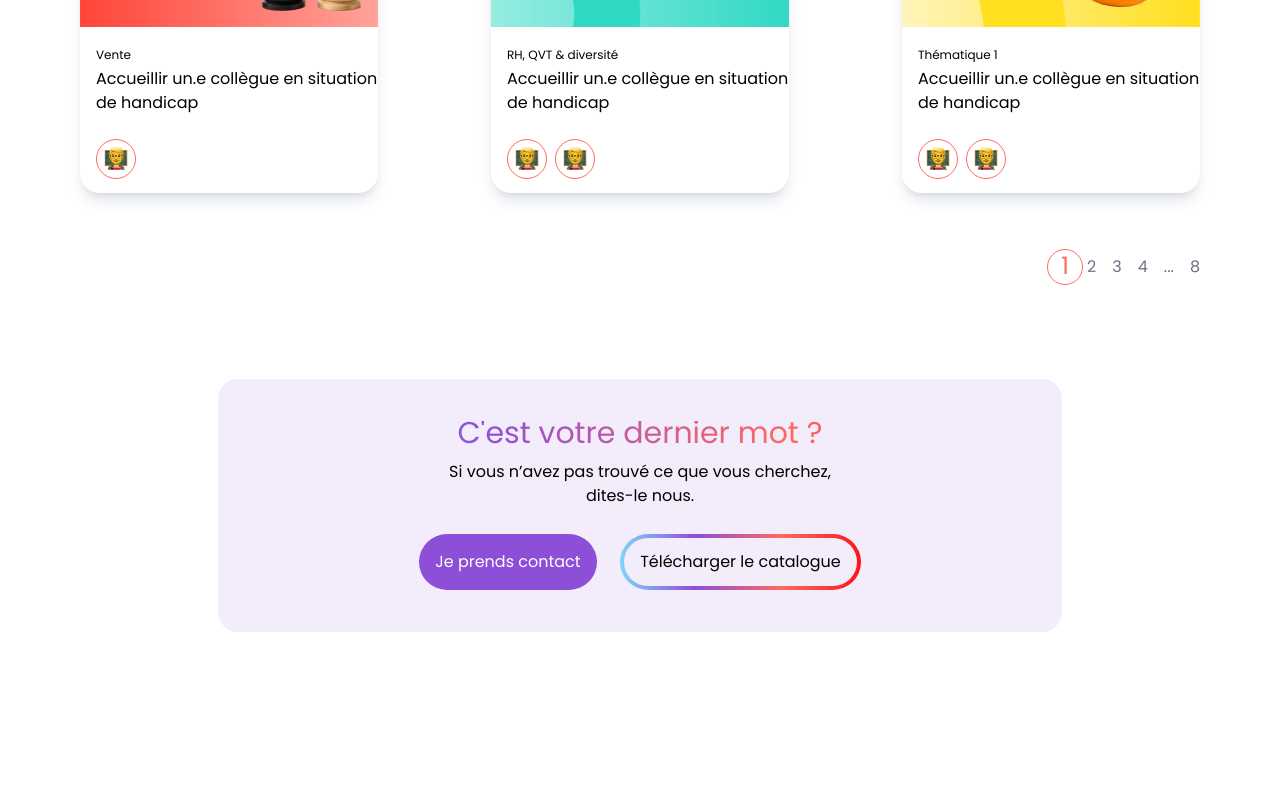
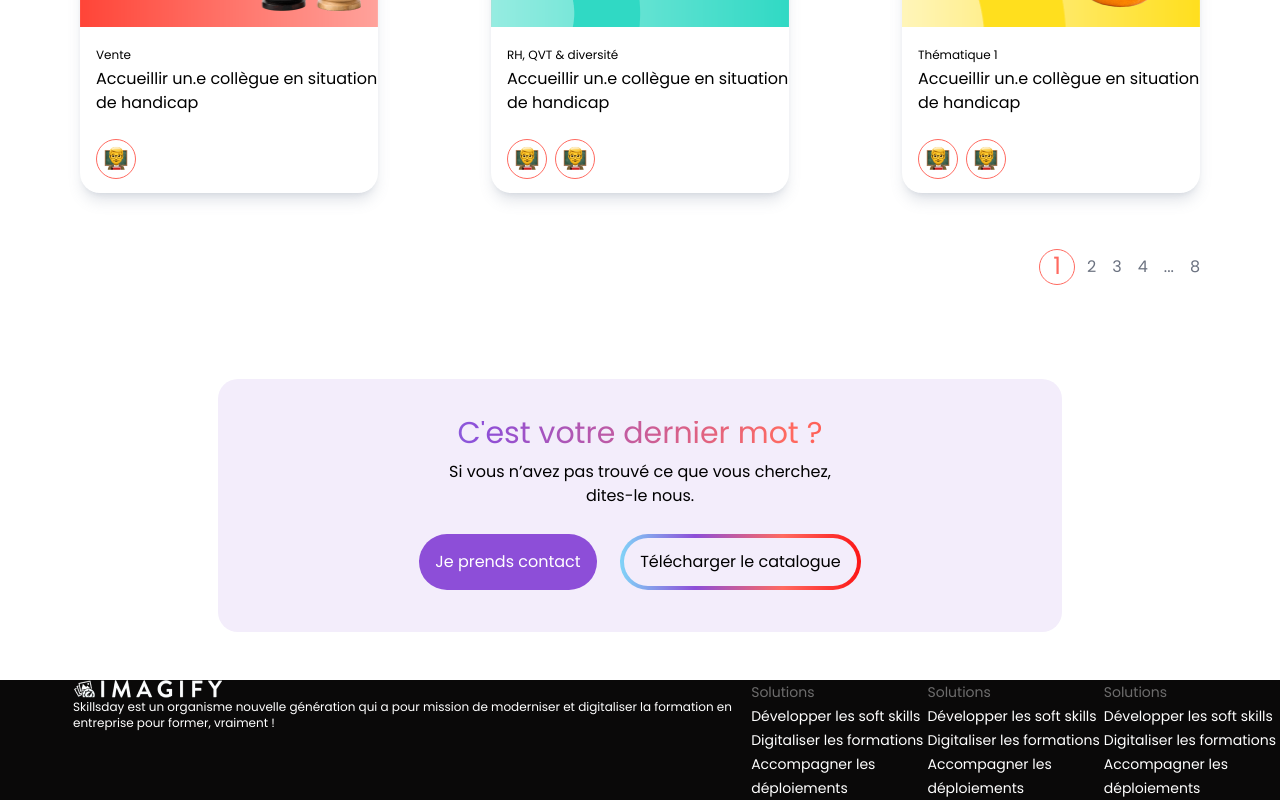
Before and after one commit to IIM-Creative-Technology/framework-front-end-a2dw2-delvallee_dinhvu, a Vue app: page / in a window 1280 px wide. Shown: the part 2997-3797 px from the top of the page. Before the commit the page ends 3677 px from the top, so only its background shows below. Built offline with nearby package versions, Linux system fonts and the light colour scheme.

Commit message:
done responsive and start footer

```diff
--- a/src/App.vue
+++ b/src/App.vue
@@ -9,6 +9,7 @@ import Card from "./components/Card.vue";
 import Card_emoji from "./components/card_emoji.vue";
 import image_card from "./components/image_card.vue";
 import Nbr_page from "./components/nbr_page.vue";
+import Footer from "./components/Footer.vue";
 
 </script>
 
@@ -16,7 +17,7 @@ import Nbr_page from "./components/nbr_page.vue";
     <Header></Header>
 
 
-  <section class=" mx-20 mt-margin_cards_nav">
+  <section class=" mx-20 mt-margin_cards_nav max-sp:mx-4 max-sp:mt-margin_cards_nav_responsive">
     <div class="flex justify-between mb-thirty_space">
       <h1 class="text-lg font-bold uppercase">Les plus populaires &#128293;</h1>
       <div class="flex items-center">
@@ -24,8 +25,8 @@ import Nbr_page from "./components/nbr_page.vue";
         <img src="/img/Vector_1.png" class="pl-twenty_space w-auto">
       </div>
     </div>
-    <div class="flex flex-wrap justify-between">
-      <div class=" flex flex-col-reverse shadow-lg shadow-slate-500/20 w-card_width h-card_height rounded-card mb-5" >
+    <div class="flex flex-wrap justify-between max-sp:flex-nowrap max-sp:flex-col max-sp:items-center ">
+      <div class=" flex flex-col-reverse shadow-lg shadow-slate-500/20 w-card_width h-card_height rounded-card mb-5 max-sp:w-auto" >
         <div class="ml-4">
           <Card title="Accueillir un.e collègue en situation de handicap" sub_text="Management & Leadership" link_img="/img/7b34556817e126415d07d1b23a06c666.png" />
           <div class="flex flex-row">
@@ -36,7 +37,7 @@ import Nbr_page from "./components/nbr_page.vue";
         </div>
         <image_card link_img="/img/Rectangle_1.png" />
       </div>
-      <div class=" flex flex-col-reverse shadow-lg shadow-slate-500/20 w-card_width h-card_height rounded-card mb-5">
+      <div class=" flex flex-col-reverse shadow-lg shadow-slate-500/20 w-card_width h-card_height rounded-card mb-5  max-sp:hidden">
         <div class="ml-4">
           <Card title="Accueillir un.e collègue en situation de handicap" sub_text="Vente" link_img="/img/7b34556817e126415d07d1b23a06c666.png" />
           <div class="flex flex-row">
@@ -45,7 +46,7 @@ import Nbr_page from "./components/nbr_page.vue";
         </div>
         <image_card link_img="/img/Rectangle_2.png" />
       </div>
-      <div class=" flex flex-col-reverse shadow-lg shadow-slate-500/20 w-card_width h-card_height rounded-card mb-5">
+      <div class=" flex flex-col-reverse shadow-lg shadow-slate-500/20 w-card_width h-card_height rounded-card mb-5 max-sp:hidden">
         <div class="ml-4">
           <Card title="Accueillir un.e collègue en situation de handicap" sub_text="RH, QVT & diversité" link_img="/img/7b34556817e126415d07d1b23a06c666.png" />
           <div class="flex flex-row">
@@ -55,7 +56,7 @@ import Nbr_page from "./components/nbr_page.vue";
         </div>
         <image_card link_img="/img/Rectangle_3.png" />
       </div>
-      <div class=" flex flex-col-reverse shadow-lg shadow-slate-500/20 w-card_width h-card_height rounded-card mb-5">
+      <div class=" flex flex-col-reverse shadow-lg shadow-slate-500/20 w-card_width h-card_height rounded-card mb-5 max-sp:hidden">
         <div class="ml-4">
           <Card title="Accueillir un.e collègue en situation de handicap" sub_text="Thématique 1" link_img="/img/7b34556817e126415d07d1b23a06c666.png" />
           <div class="flex flex-row">
@@ -67,10 +68,10 @@ import Nbr_page from "./components/nbr_page.vue";
       </div>
     </div>
 
-    <h1 class="text-lg font-bold pt-76 uppercase mb-10">Toutes les formations &#128640;</h1>
+    <h1 class="text-lg font-bold mt-76 uppercase mb-10 max-sp:mt-margin_title max-sp:mb-6">Toutes les formations &#128640;</h1>
 
-    <div class="flex flex-wrap justify-between">
-      <div class=" flex flex-col-reverse shadow-lg shadow-slate-500/20 w-card_width h-card_height rounded-card my-5" >
+    <div class="flex flex-wrap justify-between max-sp:flex-nowrap max-sp:flex-col max-sp:items-center">
+      <div class=" flex flex-col-reverse shadow-lg shadow-slate-500/20 w-card_width h-card_height rounded-card my-5 max-sp:w-auto max-sp:my-4" >
         <div class="ml-4">
           <Card title="Accueillir un.e collègue en situation de handicap" sub_text="Management & Leadership" link_img="/img/7b34556817e126415d07d1b23a06c666.png" />
           <div class="flex flex-row">
@@ -81,7 +82,7 @@ import Nbr_page from "./components/nbr_page.vue";
         </div>
         <image_card link_img="/img/Rectangle_1.png" />
       </div>
-      <div class=" flex flex-col-reverse shadow-lg shadow-slate-500/20 w-card_width h-card_height rounded-card my-5">
+      <div class=" flex flex-col-reverse shadow-lg shadow-slate-500/20 w-card_width h-card_height rounded-card my-5 max-sp:w-auto max-sp:my-4">
         <div class="ml-4">
           <Card title="Accueillir un.e collègue en situation de handicap" sub_text="Vente" link_img="/img/7b34556817e126415d07d1b23a06c666.png" />
           <div class="flex flex-row">
@@ -90,7 +91,7 @@ import Nbr_page from "./components/nbr_page.vue";
         </div>
         <image_card link_img="/img/Rectangle_2.png" />
       </div>
-      <div class=" flex flex-col-reverse shadow-lg shadow-slate-500/20 w-card_width h-card_height rounded-card my-5">
+      <div class=" flex flex-col-reverse shadow-lg shadow-slate-500/20 w-card_width h-card_height rounded-card my-5 max-sp:w-auto max-sp:my-4">
         <div class="ml-4">
           <Card title="Accueillir un.e collègue en situation de handicap" sub_text="RH, QVT & diversité" link_img="/img/7b34556817e126415d07d1b23a06c666.png" />
           <div class="flex flex-row">
@@ -100,7 +101,7 @@ import Nbr_page from "./components/nbr_page.vue";
         </div>
         <image_card link_img="/img/Rectangle_3.png" />
       </div>
-      <div class=" flex flex-col-reverse shadow-lg shadow-slate-500/20 w-card_width h-card_height rounded-card my-5">
+      <div class=" flex flex-col-reverse shadow-lg shadow-slate-500/20 w-card_width h-card_height rounded-card my-5 max-sp:w-auto max-sp:my-4">
         <div class="ml-4">
           <Card title="Accueillir un.e collègue en situation de handicap" sub_text="Thématique 1" link_img="/img/7b34556817e126415d07d1b23a06c666.png" />
           <div class="flex flex-row">
@@ -110,7 +111,7 @@ import Nbr_page from "./components/nbr_page.vue";
         </div>
         <image_card link_img="/img/Rectangle_4.png" />
       </div>
-      <div class=" flex flex-col-reverse shadow-lg shadow-slate-500/20 w-card_width h-card_height rounded-card my-5" >
+      <div class=" flex flex-col-reverse shadow-lg shadow-slate-500/20 w-card_width h-card_height rounded-card my-5 max-sp:w-auto max-sp:my-4" >
         <div class="ml-4">
           <Card title="Accueillir un.e collègue en situation de handicap" sub_text="Management & Leadership" link_img="/img/7b34556817e126415d07d1b23a06c666.png" />
           <div class="flex flex-row">
@@ -121,7 +122,7 @@ import Nbr_page from "./components/nbr_page.vue";
         </div>
         <image_card link_img="/img/Rectangle_1.png" />
       </div>
-      <div class=" flex flex-col-reverse shadow-lg shadow-slate-500/20 w-card_width h-card_height rounded-card my-5">
+      <div class=" flex flex-col-reverse shadow-lg shadow-slate-500/20 w-card_width h-card_height rounded-card my-5 max-sp:w-auto max-sp:my-4">
         <div class="ml-4">
           <Card title="Accueillir un.e collègue en situation de handicap" sub_text="Vente" link_img="/img/7b34556817e126415d07d1b23a06c666.png" />
           <div class="flex flex-row">
@@ -130,7 +131,7 @@ import Nbr_page from "./components/nbr_page.vue";
         </div>
         <image_card link_img="/img/Rectangle_2.png" />
       </div>
-      <div class=" flex flex-col-reverse shadow-lg shadow-slate-500/20 w-card_width h-card_height rounded-card my-5">
+      <div class=" flex flex-col-reverse shadow-lg shadow-slate-500/20 w-card_width h-card_height rounded-card my-5 max-sp:w-auto max-sp:my-4">
         <div class="ml-4">
           <Card title="Accueillir un.e collègue en situation de handicap" sub_text="RH, QVT & diversité" link_img="/img/7b34556817e126415d07d1b23a06c666.png" />
           <div class="flex flex-row">
@@ -140,7 +141,7 @@ import Nbr_page from "./components/nbr_page.vue";
         </div>
         <image_card link_img="/img/Rectangle_3.png" />
       </div>
-      <div class=" flex flex-col-reverse shadow-lg shadow-slate-500/20 w-card_width h-card_height rounded-card my-5">
+      <div class=" flex flex-col-reverse shadow-lg shadow-slate-500/20 w-card_width h-card_height rounded-card my-5 max-sp:w-auto max-sp:my-4">
         <div class="ml-4">
           <Card title="Accueillir un.e collègue en situation de handicap" sub_text="Thématique 1" link_img="/img/7b34556817e126415d07d1b23a06c666.png" />
           <div class="flex flex-row">
@@ -150,7 +151,7 @@ import Nbr_page from "./components/nbr_page.vue";
         </div>
         <image_card link_img="/img/Rectangle_4.png" />
       </div>
-      <div class=" flex flex-col-reverse shadow-lg shadow-slate-500/20 w-card_width h-card_height rounded-card my-5" >
+      <div class=" flex flex-col-reverse shadow-lg shadow-slate-500/20 w-card_width h-card_height rounded-card my-5 max-sp:hidden" >
         <div class="ml-4">
           <Card title="Accueillir un.e collègue en situation de handicap" sub_text="Management & Leadership" link_img="/img/7b34556817e126415d07d1b23a06c666.png" />
           <div class="flex flex-row">
@@ -161,7 +162,7 @@ import Nbr_page from "./components/nbr_page.vue";
         </div>
         <image_card link_img="/img/Rectangle_1.png" />
       </div>
-      <div class=" flex flex-col-reverse shadow-lg shadow-slate-500/20 w-card_width h-card_height rounded-card my-5">
+      <div class=" flex flex-col-reverse shadow-lg shadow-slate-500/20 w-card_width h-card_height rounded-card my-5 max-sp:hidden">
         <div class="ml-4">
           <Card title="Accueillir un.e collègue en situation de handicap" sub_text="Vente" link_img="/img/7b34556817e126415d07d1b23a06c666.png" />
           <div class="flex flex-row">
@@ -170,7 +171,7 @@ import Nbr_page from "./components/nbr_page.vue";
         </div>
         <image_card link_img="/img/Rectangle_2.png" />
       </div>
-      <div class=" flex flex-col-reverse shadow-lg shadow-slate-500/20 w-card_width h-card_height rounded-card my-5">
+      <div class=" flex flex-col-reverse shadow-lg shadow-slate-500/20 w-card_width h-card_height rounded-card my-5 max-sp:hidden">
         <div class="ml-4">
           <Card title="Accueillir un.e collègue en situation de handicap" sub_text="RH, QVT & diversité" link_img="/img/7b34556817e126415d07d1b23a06c666.png" />
           <div class="flex flex-row">
@@ -180,7 +181,7 @@ import Nbr_page from "./components/nbr_page.vue";
         </div>
         <image_card link_img="/img/Rectangle_3.png" />
       </div>
-      <div class=" flex flex-col-reverse shadow-lg shadow-slate-500/20 w-card_width h-card_height rounded-card my-5">
+      <div class=" flex flex-col-reverse shadow-lg shadow-slate-500/20 w-card_width h-card_height rounded-card my-5 max-sp:hidden">
         <div class="ml-4">
           <Card title="Accueillir un.e collègue en situation de handicap" sub_text="Thématique 1" link_img="/img/7b34556817e126415d07d1b23a06c666.png" />
           <div class="flex flex-row">
@@ -207,7 +208,7 @@ import Nbr_page from "./components/nbr_page.vue";
         </section>
     </div>
 
-
+    <Footer text="Skillsday est un organisme nouvelle génération qui a pour mission de moderniser et digitaliser la formation en entreprise pour former, vraiment !"></Footer>
 
 </template>
 
--- /dev/null
+++ b/src/components/Footer.vue
@@ -0,0 +1,34 @@
+<script setup>
+defineProps(['text'])
+</script>
+
+<template>
+
+    <footer class="bg-footer_background ml-">
+        <section class="ml-margin_footer flex">
+            <div class="">
+                <img src="/img/image_logo_footer.png" alt="logo" class="w-[150px] h-auto">
+                <p class="text-white text-xs">{{text}}</p>
+            </div>
+            <div class="">
+                <p class="text-white text-footer_title font-semibold opacity-40">Solutions</p>
+                <p class="text-white text-footer_title">Développer les soft skills</p>
+                <p class="text-white text-footer_title">Digitaliser les formations</p>
+                <p class="text-white text-footer_title">Accompagner les déploiements</p>
+            </div>
+            <div class="">
+                <p class="text-white text-footer_title font-semibold opacity-40">Solutions</p>
+                <p class="text-white text-footer_title">Développer les soft skills</p>
+                <p class="text-white text-footer_title">Digitaliser les formations</p>
+                <p class="text-white text-footer_title">Accompagner les déploiements</p>
+            </div>
+            <div class="">
+                <p class="text-white text-footer_title font-semibold opacity-40">Solutions</p>
+                <p class="text-white text-footer_title">Développer les soft skills</p>
+                <p class="text-white text-footer_title">Digitaliser les formations</p>
+                <p class="text-white text-footer_title">Accompagner les déploiements</p>
+            </div>
+        </section>
+    </footer>
+
+</template>
--- a/src/components/Header.vue
+++ b/src/components/Header.vue
@@ -14,7 +14,7 @@ defineProps(['text'])
                 <li class="">A propos</li>
             </ul>
             <div class="flex items-center gap-x-6 ml-[132.5px] max-sp:hidden">
-                <button class="bg-gray_background text-blanc py-3 px-4 bg-blanc text-[16px] rounded-[30px] font-semibold">06 74 49 03 21</button>
+                <button class="bg-gray_background_header text-blanc py-3 px-4 bg-blanc text-[16px] rounded-[30px] font-semibold">06 74 49 03 21</button>
                 <button class="text-Violet py-3 px-4 bg-blanc text-[16px] rounded-[30px] font-semibold">Je prends contact</button>
             </div>
 
--- a/src/components/nbr_page.vue
+++ b/src/components/nbr_page.vue
@@ -5,11 +5,11 @@ defineProps(['number'])
 </script>
 
 <template>
-    <div class="flex items-center justify-end mt-9">
+    <div class="flex items-center justify-end mt-9 max-sp:justify-center">
         <div class="w-9 h-9 rounded-full border border-solid  border-card_round flex justify-center content-center" >
             <p class="text-2xl text-card_round">1</p>
         </div>
-        <div class="ml-1">
+        <div class="ml-3">
             <p class="text-base text-gray-500">2</p>
         </div>
         <div class="ml-4">
```
Also changed, not shown: tailwind.config.cjs (+8 -3 lines), public/img/image_logo_footer.png (added).
